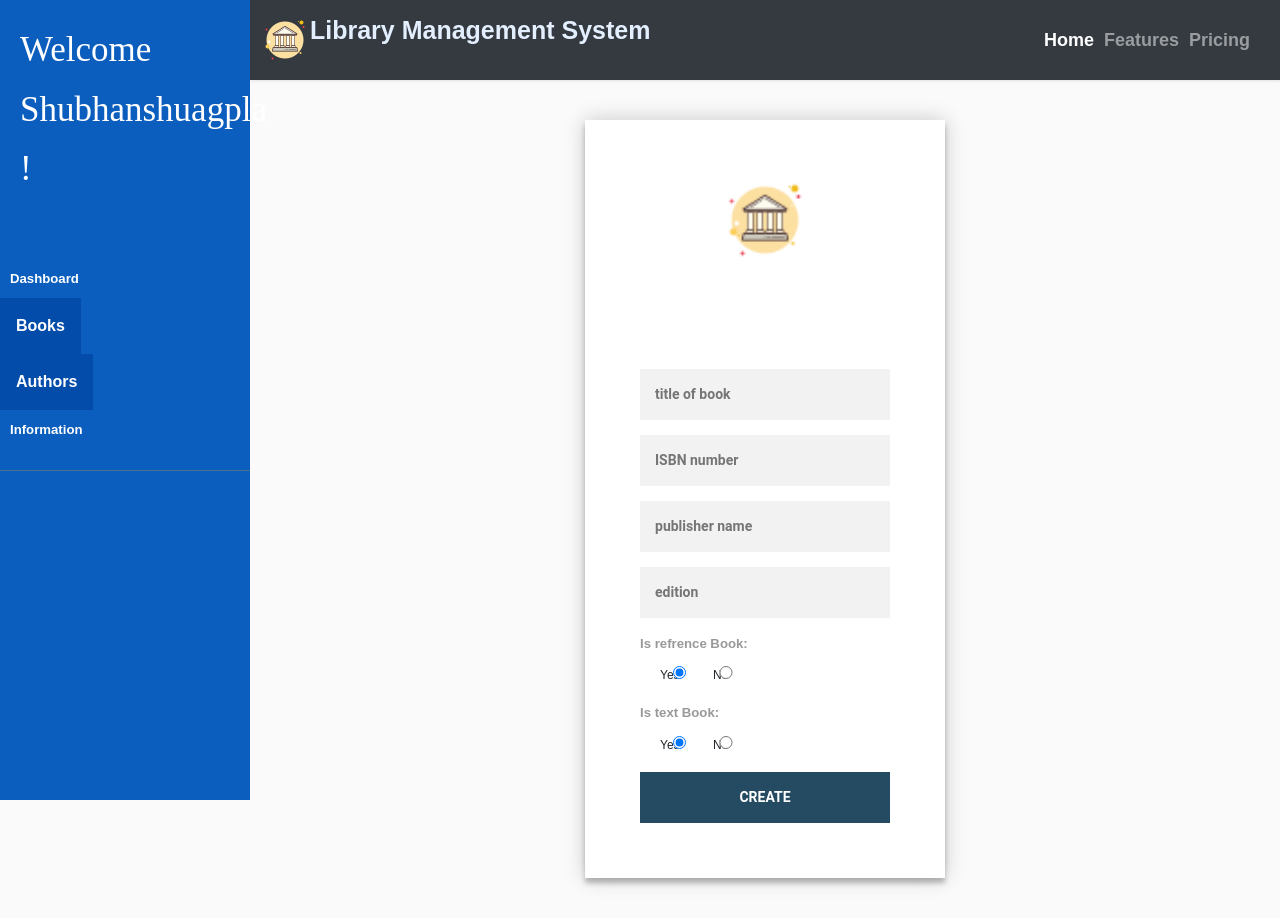
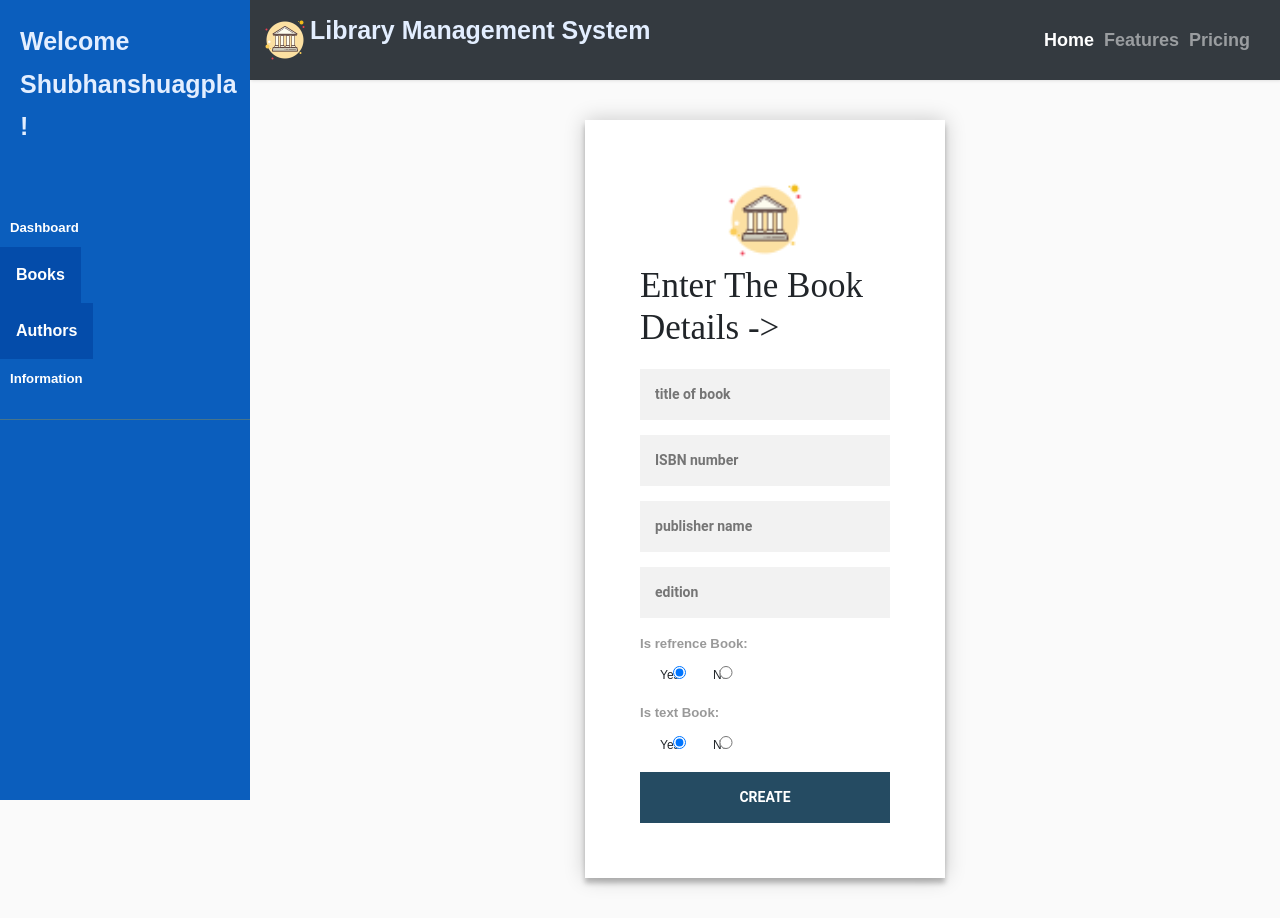
Before and after one commit to nehal6657/Library-DBMS, a PHP site: page /admin_home.php in a window 1280 px wide. Shown: the top 918 px of the page. Run offline with PHP 8.4, Linux system fonts and the light colour scheme; a user stored in the database is signed in; some libraries are stand-ins or nearby versions.

Commit message:
minor changes

```diff
--- a/admin_home.php
+++ b/admin_home.php
@@ -28,7 +28,7 @@
     <nav id="sidebar">
       <div class="sidebar-header">
       <h3>
-          <p class="text-left" id="title2">
+          <p class="text-left" id="title3">
             Welcome <strong><?php echo $_SESSION['username']; ?> !</strong>
           </p>
         </h3>
@@ -103,7 +103,7 @@
               <div class="form">
                 <img src="./style/logo.png" alt="" height="90px" width="auto"/>
                   <h2 id="title2">Enter the Book details -></h2>
-                  <form method='post' action='admin_home1.php'>
+                  <form method='post' action='admin_home.php'>
                     <?php include('errors.php'); ?>
                     <input type="text" placeholder="title of book" name="name"/>
                     <input type="number" placeholder="ISBN number" name="ISBN" />
--- a/style/style.css
+++ b/style/style.css
@@ -38,8 +38,9 @@
     font-size: 3.5rem;
     margin-bottom: 2rem;
     font-family: 'Times New Roman', Times, serif;
-    color: white;
+
 }
+
 #title3{
   text-align: left;
   text-transform: capitalize;
```
